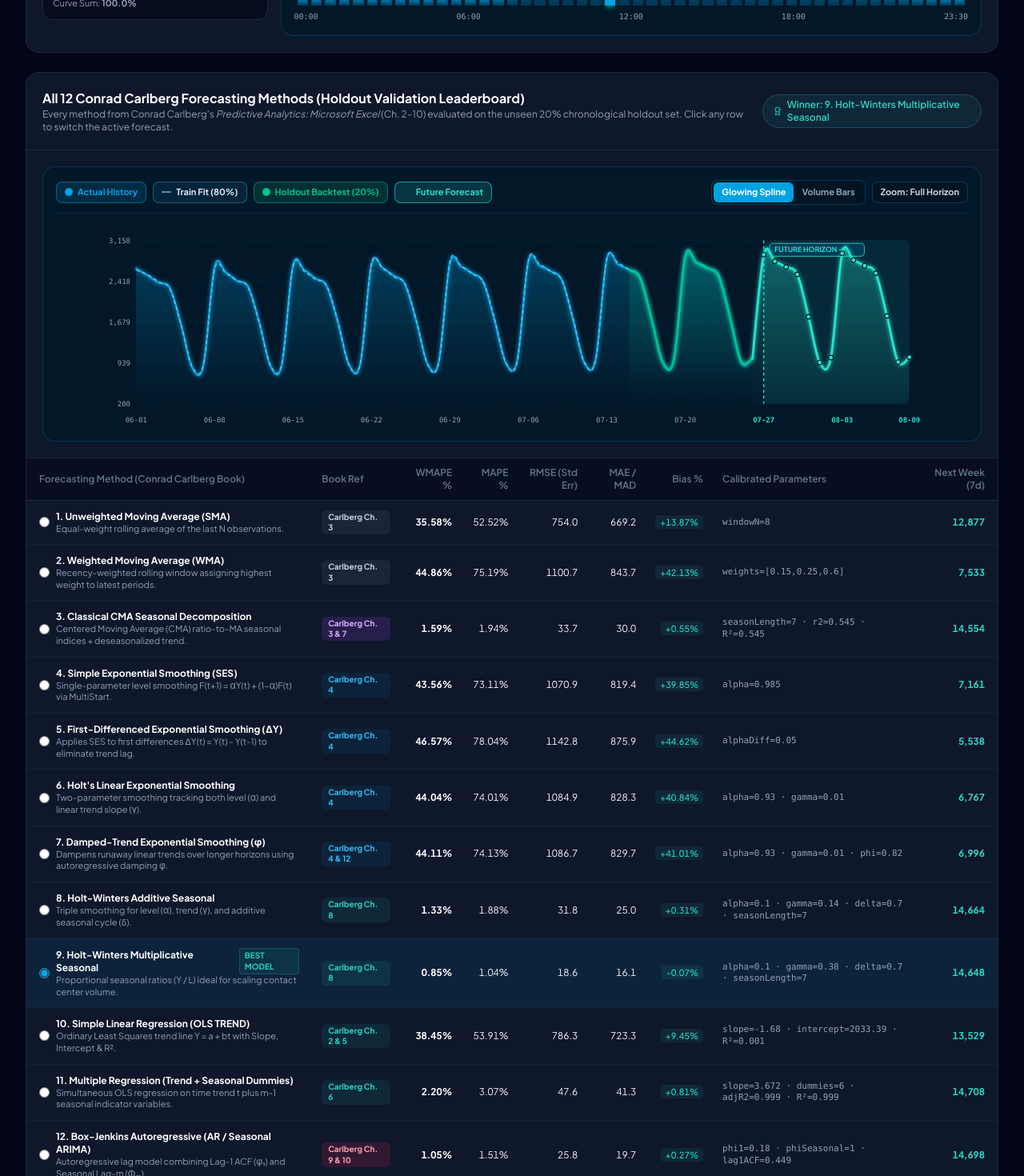
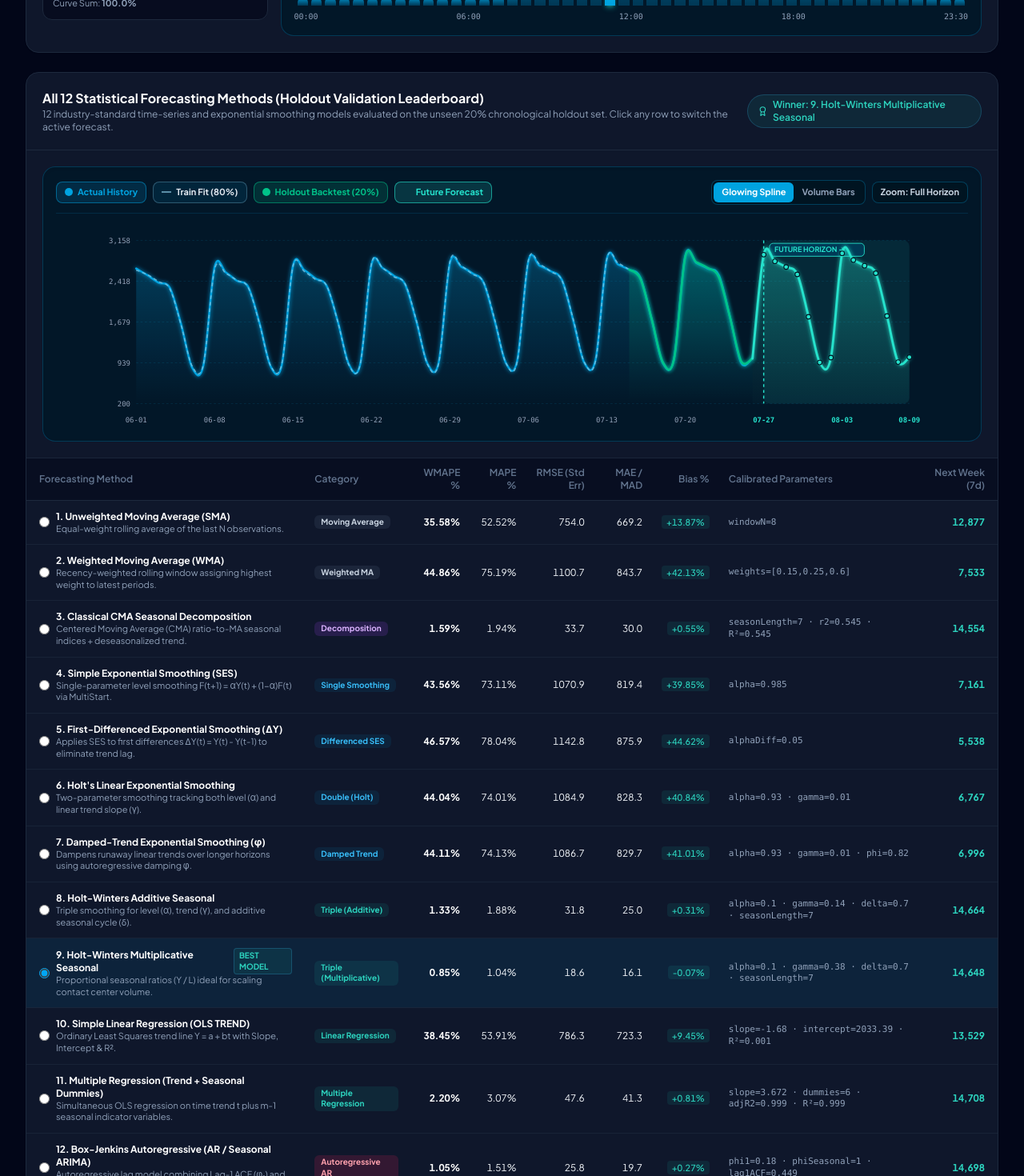
Before and after one commit to amrsakr93/wfm-capacity-suite, a React (Vite) app: page / in a window 1280 px wide. Shown: the part 1080-2550 px from the top of the page at 80% size. Built offline with nearby package versions, Linux system fonts and the light colour scheme.

Commit message:
fix(ui): remove author and book references from forecasting views and exports

```diff
--- a/src/App.tsx
+++ b/src/App.tsx
@@ -550,7 +550,7 @@ export const App: React.FC = () => {
                 </span>
               </div>
               <p className="text-[11px] text-slate-500 dark:text-slate-400">
-                12 Carlberg Forecast Models · Pure ErlangXL97 (=Agents &amp; =FractionalAgents) · Monthly &amp; Daily Cap Plan
+                12 Statistical Forecast Models · Pure ErlangXL97 (=Agents &amp; =FractionalAgents) · Monthly &amp; Daily Cap Plan
               </p>
             </div>
           </div>
--- a/src/components/Tab1Forecasting.tsx
+++ b/src/components/Tab1Forecasting.tsx
@@ -78,73 +78,73 @@ const ALL_12_MODEL_META: Record<
 > = {
   sma: {
     nameEn: '1. Unweighted Moving Average (SMA)',
-    chapterTag: 'Carlberg Ch. 3',
+    chapterTag: 'Moving Average',
     badgeColor: 'bg-slate-500/15 text-slate-600 dark:text-slate-300',
     descEn: 'Equal-weight rolling average of the last N observations.',
   },
   wma: {
     nameEn: '2. Weighted Moving Average (WMA)',
-    chapterTag: 'Carlberg Ch. 3',
+    chapterTag: 'Weighted MA',
     badgeColor: 'bg-slate-500/15 text-slate-600 dark:text-slate-300',
     descEn: 'Recency-weighted rolling window assigning highest weight to latest periods.',
   },
   cma_decomposition: {
     nameEn: '3. Classical CMA Seasonal Decomposition',
-    chapterTag: 'Carlberg Ch. 3 & 7',
+    chapterTag: 'Decomposition',
     badgeColor: 'bg-purple-500/15 text-purple-600 dark:text-purple-300',
     descEn: 'Centered Moving Average (CMA) ratio-to-MA seasonal indices + deseasonalized trend.',
   },
   ses: {
     nameEn: '4. Simple Exponential Smoothing (SES)',
-    chapterTag: 'Carlberg Ch. 4',
+    chapterTag: 'Single Smoothing',
     badgeColor: 'bg-sky-500/15 text-sky-600 dark:text-sky-300',
     descEn: 'Single-parameter level smoothing F(t+1) = αY(t) + (1-α)F(t) via MultiStart.',
   },
   ses_differenced: {
     nameEn: '5. First-Differenced Exponential Smoothing (ΔY)',
-    chapterTag: 'Carlberg Ch. 4',
+    chapterTag: 'Differenced SES',
     badgeColor: 'bg-sky-500/15 text-sky-600 dark:text-sky-300',
     descEn: 'Applies SES to first differences ΔY(t) = Y(t) - Y(t-1) to eliminate trend lag.',
   },
   holt: {
     nameEn: "6. Holt's Linear Exponential Smoothing",
-    chapterTag: 'Carlberg Ch. 4',
+    chapterTag: 'Double (Holt)',
     badgeColor: 'bg-indigo-500/15 text-indigo-600 dark:text-indigo-300',
     descEn: 'Two-parameter smoothing tracking both level (α) and linear trend slope (γ).',
   },
   holt_damped: {
     nameEn: '7. Damped-Trend Exponential Smoothing (φ)',
-    chapterTag: 'Carlberg Ch. 4 & 12',
+    chapterTag: 'Damped Trend',
     badgeColor: 'bg-indigo-500/15 text-indigo-600 dark:text-indigo-300',
     descEn: 'Dampens runaway linear trends over longer horizons using autoregressive damping φ.',
   },
   holt_winters_add: {
     nameEn: '8. Holt-Winters Additive Seasonal',
-    chapterTag: 'Carlberg Ch. 8',
+    chapterTag: 'Triple (Additive)',
     badgeColor: 'bg-emerald-500/15 text-emerald-600 dark:text-emerald-300',
     descEn: 'Triple smoothing for level (α), trend (γ), and additive seasonal cycle (δ).',
   },
   holt_winters_mult: {
     nameEn: '9. Holt-Winters Multiplicative Seasonal',
-    chapterTag: 'Carlberg Ch. 8',
+    chapterTag: 'Triple (Multiplicative)',
     badgeColor: 'bg-emerald-500/15 text-emerald-600 dark:text-emerald-300',
     descEn: 'Proportional seasonal ratios (Y / L) ideal for scaling contact center volume.',
   },
   linear_regression: {
     nameEn: '10. Simple Linear Regression (OLS TREND)',
-    chapterTag: 'Carlberg Ch. 2 & 5',
+    chapterTag: 'Linear Regression',
     badgeColor: 'bg-amber-500/15 text-amber-600 dark:text-amber-300',
     descEn: 'Ordinary Least Squares trend line Y = a + bt with Slope, Intercept & R².',
   },
   multiple_regression: {
     nameEn: '11. Multiple Regression (Trend + Seasonal Dummies)',
-    chapterTag: 'Carlberg Ch. 6',
+    chapterTag: 'Multiple Regression',
     badgeColor: 'bg-amber-500/15 text-amber-600 dark:text-amber-300',
     descEn: 'Simultaneous OLS regression on time trend t plus m-1 seasonal indicator variables.',
   },
   box_jenkins_ar: {
     nameEn: '12. Box-Jenkins Autoregressive (AR / Seasonal ARIMA)',
-    chapterTag: 'Carlberg Ch. 9 & 10',
+    chapterTag: 'Autoregressive AR',
     badgeColor: 'bg-rose-500/15 text-rose-600 dark:text-rose-300',
     descEn: 'Autoregressive lag model combining Lag-1 ACF (φ₁) and Seasonal Lag-m (Φₘ).',
   },
@@ -421,7 +421,7 @@ export const Tab1Forecasting: React.FC<Tab1Props> = ({
                 </h2>
                 <span className="inline-flex items-center gap-1 rounded-full bg-emerald-500/10 border border-emerald-500/30 px-2.5 py-0.5 text-[11px] font-semibold text-emerald-600 dark:text-emerald-400">
                   <Sparkles className="w-3 h-3" />
-                  12 Carlberg Models Active
+                  12 Forecast Models Active
                 </span>
               </div>
               <p className="text-xs text-slate-500 dark:text-slate-400 mt-0.5">
@@ -1143,16 +1143,16 @@ export const Tab1Forecasting: React.FC<Tab1Props> = ({
       </div>
 
       {/* =====================================================================
-          ALL 12 CONRAD CARLBERG FORECASTING MODELS LEADERBOARD & TRAJECTORY
+          ALL 12 STATISTICAL FORECASTING MODELS LEADERBOARD & TRAJECTORY
           ===================================================================== */}
       <div className="rounded-2xl border border-slate-200 dark:border-slate-800 bg-white dark:bg-slate-900 overflow-hidden shadow-xs">
         <div className="p-5 border-b border-slate-200 dark:border-slate-800 flex flex-col sm:flex-row sm:items-center sm:justify-between gap-3">
           <div>
             <h3 className="text-sm sm:text-base font-bold text-slate-900 dark:text-white flex items-center gap-2">
-              All 12 Conrad Carlberg Forecasting Methods (Holdout Validation Leaderboard)
+              All 12 Statistical Forecasting Methods (Holdout Validation Leaderboard)
             </h3>
             <p className="text-xs text-slate-500 dark:text-slate-400">
-              Every method from Conrad Carlberg&apos;s <em>Predictive Analytics: Microsoft Excel</em> (Ch. 2–10) evaluated on the unseen {Math.round(config.holdoutRatio * 100)}% chronological holdout set. Click any row to switch the active forecast.
+              12 industry-standard time-series and exponential smoothing models evaluated on the unseen {Math.round(config.holdoutRatio * 100)}% chronological holdout set. Click any row to switch the active forecast.
             </p>
           </div>
           <div className="inline-flex items-center gap-1.5 rounded-full bg-amber-500/10 border border-amber-500/30 px-3 py-1 text-xs font-semibold text-amber-600 dark:text-amber-400">
@@ -1171,8 +1171,8 @@ export const Tab1Forecasting: React.FC<Tab1Props> = ({
           <table className="w-full text-left border-collapse text-xs">
             <thead>
               <tr className="border-b border-slate-200 dark:border-slate-800 bg-slate-50/70 dark:bg-slate-950/50 text-slate-500">
-                <th className="py-2.5 px-4 font-semibold">Forecasting Method (Conrad Carlberg Book)</th>
-                <th className="py-2.5 px-3 font-semibold">Book Ref</th>
+                <th className="py-2.5 px-4 font-semibold">Forecasting Method</th>
+                <th className="py-2.5 px-3 font-semibold">Category</th>
                 <th className="py-2.5 px-3 font-semibold text-right">WMAPE %</th>
                 <th className="py-2.5 px-3 font-semibold text-right">MAPE %</th>
                 <th className="py-2.5 px-3 font-semibold text-right">RMSE (Std Err)</th>
@@ -1186,7 +1186,7 @@ export const Tab1Forecasting: React.FC<Tab1Props> = ({
               {output.models.map((m) => {
                 const meta = ALL_12_MODEL_META[m.modelId] ?? {
                   nameEn: m.modelId,
-                  chapterTag: 'Carlberg',
+                  chapterTag: 'Statistical',
                   badgeColor: 'bg-slate-500/15 text-slate-400',
                   descEn: '',
                 };
--- a/src/engine/exporter.ts
+++ b/src/engine/exporter.ts
@@ -733,7 +733,7 @@ export function exportFullSuiteWorkbook(params: {
   XLSX.utils.book_append_sheet(wb, wsAllDays, '4_All_Days_Arrival_&_SLA');
 
   // =========================================================================
-  // SHEET 5: ALL 12 CONRAD CARLBERG FORECASTING MODELS LEADERBOARD
+  // SHEET 5: ALL 12 STATISTICAL FORECASTING MODELS LEADERBOARD
   // =========================================================================
   const modelHeader = [
     'Model ID',
@@ -773,7 +773,7 @@ export function exportFullSuiteWorkbook(params: {
       h.isExcluded ? '' : h.isSmoothed ? (h.smoothedVolume ?? h.volume) : h.volume,
     ]),
   ]);
-  XLSX.utils.book_append_sheet(wb, wsModels, '5_12_Carlberg_Models');
+  XLSX.utils.book_append_sheet(wb, wsModels, '5_12_Forecast_Models');
 
   // =========================================================================
   // SHEET 6: ACTIVE TAB 2 INTERVAL STAFFING SCHEDULE
```
Also changed, not shown: src/engine/forecasting.ts (+22 -22 lines), 1 other file (tests, documents, lock files or other folders).
